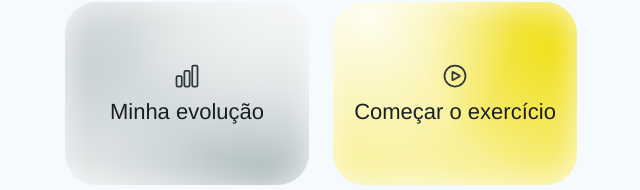
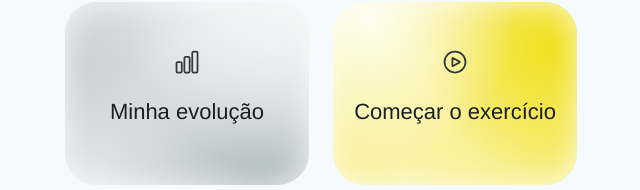
Before and after one commit to chicogborba/zeni, a React (Vite) app in the folder zeni-site/: page / in a window 1280 px wide. Shown: the part 591-781 px from the top of the page, without its empty margins (319-959 px from the left). Built offline with nearby package versions, Linux system fonts and the light colour scheme; a web font is replaced by a local one.

Commit message:
Ícones dos cartões da Home alinhados: título com altura de duas linhas

```diff
--- a/zeni-site/src/styles/componentes.css
+++ b/zeni-site/src/styles/componentes.css
@@ -400,6 +400,11 @@
 
 .cartao-titulo {
   font: var(--type-titulo-3);
+  /* altura de duas linhas nos dois cartões: o título de uma linha não puxa o ícone para outra altura */
+  min-height: calc(56px * var(--escala-texto, 1));
+  display: flex;
+  align-items: center;
+  justify-content: center;
 }
 
 /* Entrada suave dos textos: aparece e sobe um pouco. --i escalona a entrada.
```
